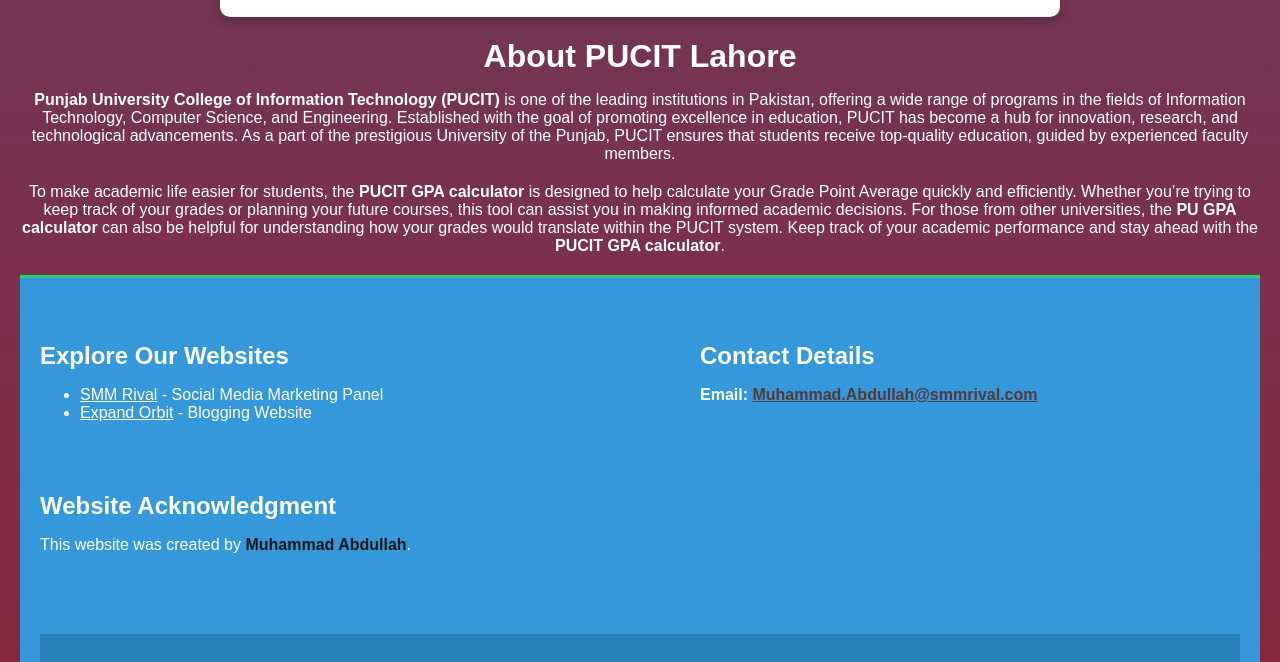
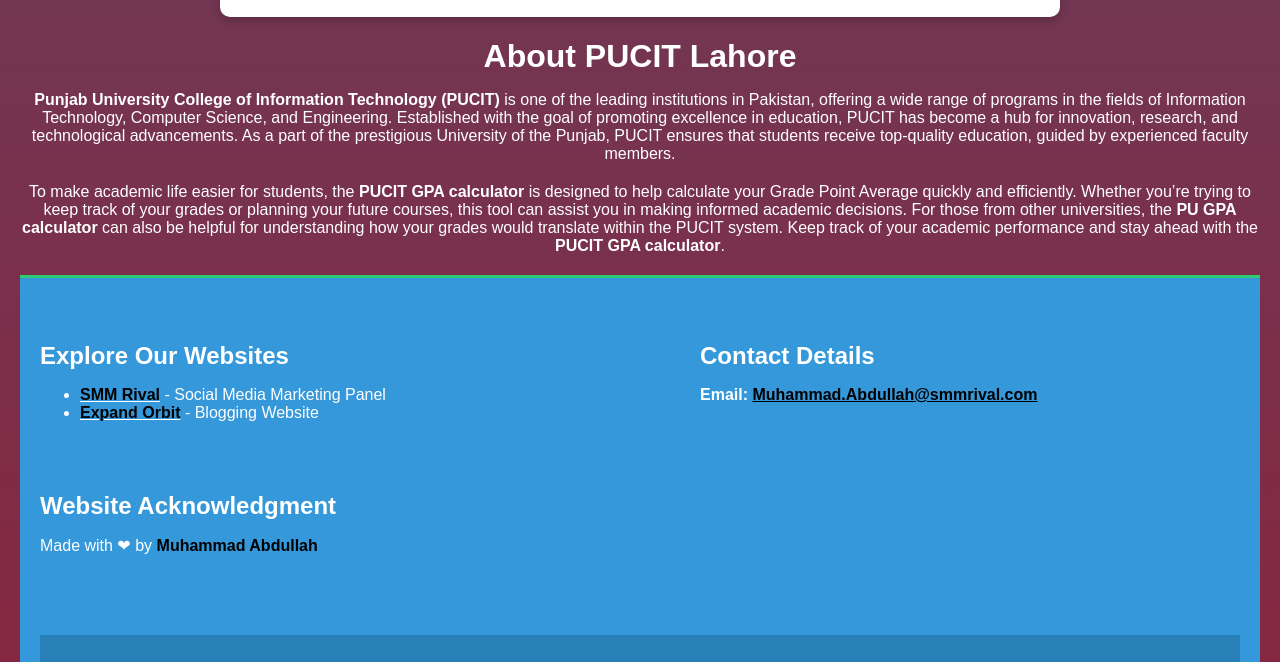
Before and after one commit to muhammad-abdullah-2k05/pucit-gpa-calculator, a plain HTML site: page pucit gpa calculator.html in a window 1280 px wide. Shown: the part 1966-2628 px from the top of the page. Drawn offline with Linux system fonts and the light colour scheme.

Commit message:
Update pucit gpa calculator.html

```diff
--- a/pucit gpa calculator.html
+++ b/pucit gpa calculator.html
@@ -132,22 +132,29 @@
         <div class="footer-section">
             <h3>Explore Our Websites</h3>
             <ul>
-                    <li><a href="https://smmrival.com" target="_blank">SMM Rival</a> - Social Media Marketing Panel</li>
-                    <li><a href="https://expandorbit.com" target="_blank">Expand Orbit</a> - Blogging Website</li>
+                <li><a href="https://smmrival.com" target="_blank"><strong style="color:black">SMM Rival</strong></a> - Social Media Marketing Panel</li>
+                <li><a href="https://expandorbit.com" target="_blank"><strong style="color:black" >Expand Orbit</strong></a> - Blogging Website</li>
             </ul>
         </div>
         <div class="footer-section">
             <h3>Contact Details</h3>
-                <p><strong>Email:</strong> <a  id="e" href="mailto:muhammad.abdullah@smmrival.com"><strong>Muhammad.Abdullah@smmrival.com</strong></a></p>
-
+            <p><strong>Email:</strong> <a style="color:black" href="mailto:muhammad.abdullah@smmrival.com"><strong>Muhammad.Abdullah@smmrival.com</strong></a></p>
         </div>
         <div class="footer-section">
             <h3>Website Acknowledgment</h3>
-                <p>This website was created by <strong id="m">Muhammad Abdullah</strong>.</p>
+            <p>Made with &#10084; by <strong style="color:black">Muhammad Abdullah</strong></p>
         </div>
     </div>
     <div class="footer-bottom">
         <p>&copy; 2025 SMM Rival & Expand Orbit . All Rights Reserved.</p>
+        <div class="social-icons">
+          <!-- <a href="https://facebook.com/yourprofile" target="_blank"><i class="fab fa-facebook-f"></i></a> -->
+            <a href="https://twitter.com/abdullah_2k05" target="_blank"><i class="fab fa-twitter"></i></a>
+            <a href="https://instagram.com/smm_rival_com" target="_blank"><i class="fab fa-instagram"></i></a>
+            <a href="https://www.linkedin.com/in/muhammad-abdullah-2k05" target="_blank"><i class="fab fa-linkedin-in"></i></a>
+            <a href="https://github.com/muhammad-abdullah-2k05" target="_blank" ><i class="fab fa-github"></i></a>
+
+        </div>
     </div>
 </footer>
 
```
Lines whose indentation alone changed are shown as unchanged.
